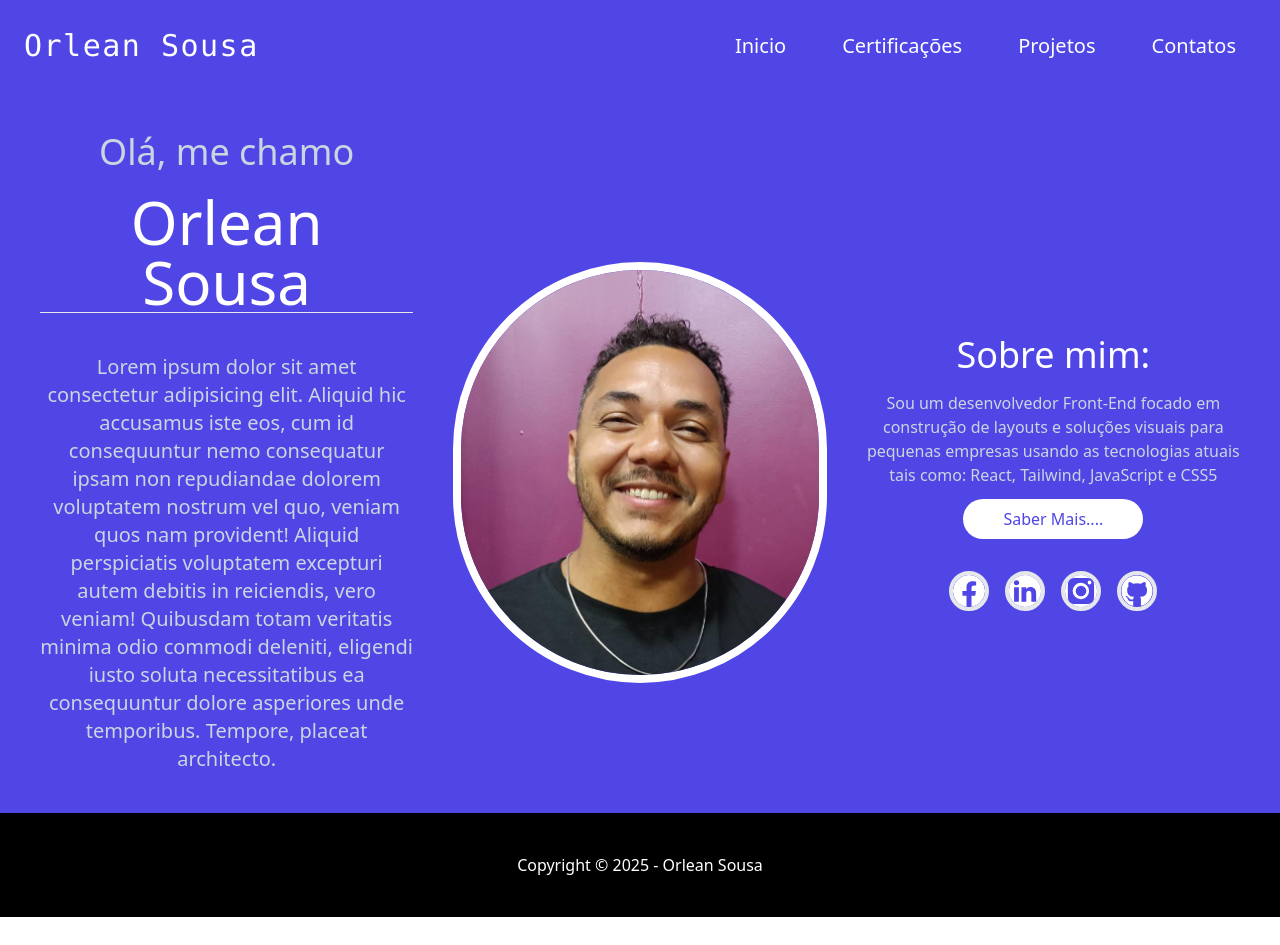
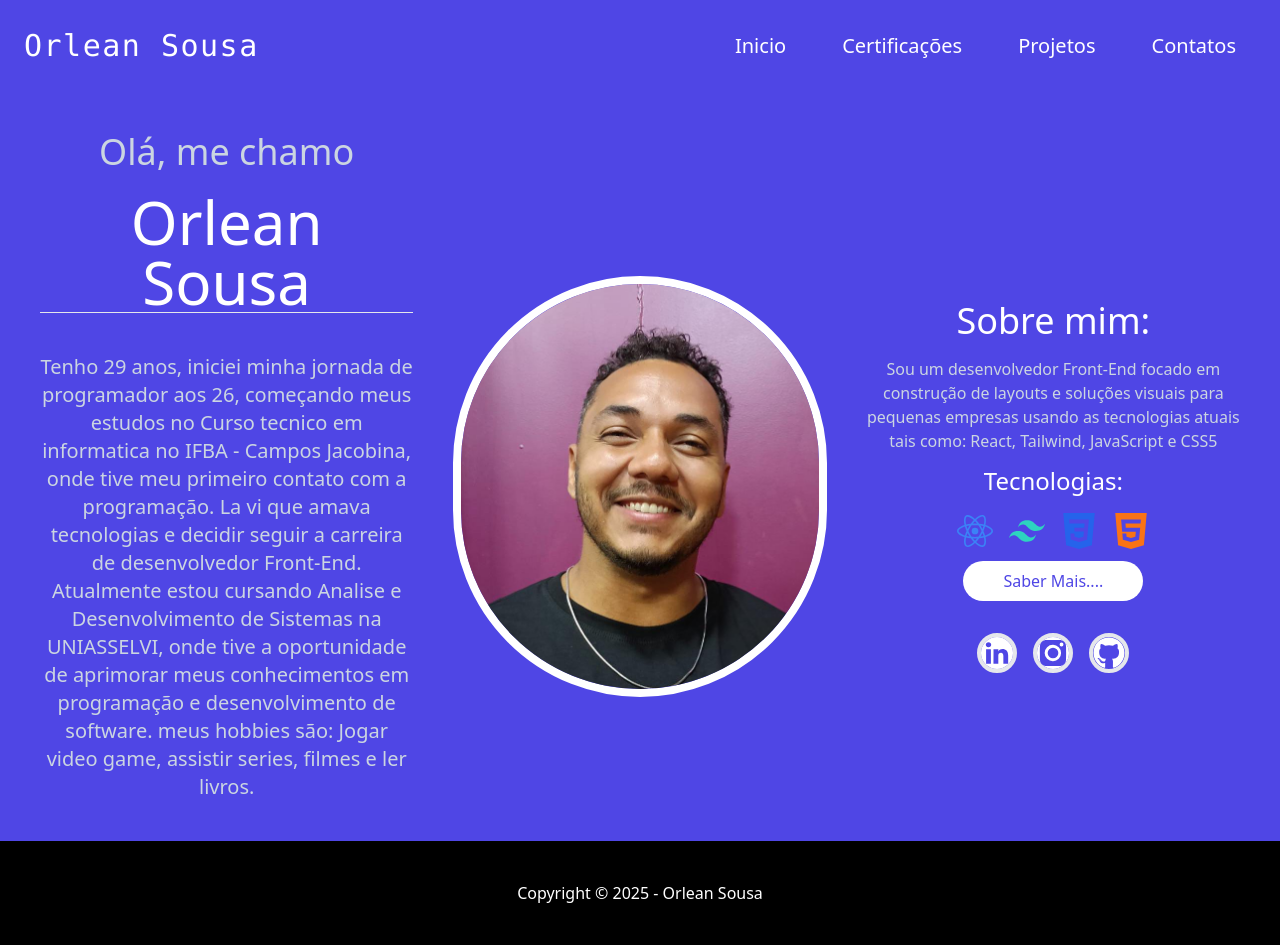
Before and after one commit to OrleanSousa/Portifolio, a React (Vite) app: page / in a window 1280 px wide. Before the commit the page ends 917 px from the top, so only its background shows below. Built offline with nearby package versions, Linux system fonts and the light colour scheme.

Commit message:
adicionado link para perfis e tecnologias estudadas

```diff
--- a/src/components/MainSection/Main.tsx
+++ b/src/components/MainSection/Main.tsx
@@ -1,6 +1,8 @@
-import { BsFacebook, BsLinkedin, BsInstagram } from "react-icons/bs"
+import {BsLinkedin, BsInstagram } from "react-icons/bs"
 import { FaGithub } from "react-icons/fa"
 import PicturePerfil from '../../../public/assets/foto1.jpg'
+import { Link } from "react-router-dom"
+import { SiCss3, SiHtml5, SiReact, SiTailwindcss } from "react-icons/si"
 
 
 const Main = () => {
@@ -11,15 +13,11 @@ const Main = () => {
         <p className="text-slate-300 text-4xl mb-5">Olá, me chamo</p>
         <h1 className="text-6xl ">Orlean Sousa</h1>
         <hr/>
-        <p className="mt-10 text-xl text-slate-300 font-sans">Lorem ipsum dolor sit amet consectetur
-          adipisicing elit. Aliquid hic accusamus iste eos,
-          cum id consequuntur nemo consequatur ipsam non repudiandae
-          dolorem voluptatem nostrum vel quo, veniam quos nam provident!
-        Aliquid perspiciatis voluptatem excepturi
-         autem debitis in reiciendis, vero veniam! Quibusdam
-         totam veritatis minima odio commodi deleniti, eligendi iusto
-         soluta necessitatibus ea consequuntur dolore asperiores unde temporibus.
-         Tempore, placeat architecto.</p>
+        <p className="mt-10 text-xl text-slate-300 font-sans">Tenho 29 anos, iniciei minha jornada de programador aos 26, começando meus estudos
+          no Curso tecnico em informatica no IFBA - Campos Jacobina, onde tive meu primeiro contato com a programação. La vi que amava tecnologias e decidir
+          seguir a carreira de desenvolvedor Front-End. Atualmente estou cursando Analise e Desenvolvimento de Sistemas na UNIASSELVI, onde tive a oportunidade
+          de aprimorar meus conhecimentos em programação e desenvolvimento de software. meus hobbies são: Jogar video game, assistir series, filmes e ler livros.
+        </p>
       </div>
       <div className="lg:w-1/3 items-center ssm:w-fit">
         <img src={PicturePerfil} alt="Foto de perfil"  width={150} height={150}
@@ -30,16 +28,24 @@ const Main = () => {
           <p className="text-slate-300 font-sans">Sou um desenvolvedor Front-End focado em construção de layouts e soluções visuais
         para pequenas empresas usando as tecnologias atuais tais como: React,
         Tailwind, JavaScript e CSS5</p>
-        <button className="bg-white text-indigo-600 px-10 py-2 my-3
+        <div className="mt-3 gap-4">
+          <h2 className="text-2xl">Tecnologias:</h2>
+          <div className="flex space-x-4 text-4xl mt-4">
+          <SiReact className="text-blue-500" />
+          <SiTailwindcss className="text-teal-400" />
+          <SiCss3 className="text-blue-600" />
+          <SiHtml5 className="text-orange-500" />
+       </div>
+        </div>
+        <Link to='/contact' className="bg-white text-indigo-600 px-10 py-2 my-3
         rounded-full hover:bg-indigo-800 hover:text-white">
           Saber Mais....
-          </button>
+          </Link>
 
           <div className="flex mt-5 space-x-4 cursor-pointer">
-                <BsFacebook size={40} className="border-4 hover:border-indigo-800 rounded-full"/>
-                <BsLinkedin size={40} className="border-4 hover:border-indigo-800 rounded-full"/>
-                <BsInstagram size={40} className="border-4 hover:border-indigo-800 rounded-full"/>
-                <FaGithub size={40} className="border-4 hover:border-indigo-800 rounded-full"/>
+                <a href="https://www.linkedin.com/in/orlean-silva-224489190/" target="_blank" rel="noopener noreferrer"><BsLinkedin size={40} className="border-4 hover:border-indigo-800 rounded-full"/></a>
+                <a href="https://www.instagram.com/orl_ean/" target="_blank" rel="noopener noreferrer"><BsInstagram size={40} className="border-4 hover:border-indigo-800 rounded-full"/></a>
+                <a href="https://github.com/OrleanSousa" target="_blank" rel="noopener noreferrer"><FaGithub size={40} className="border-4 hover:border-indigo-800 rounded-full"/></a>
           </div>
       </div>
     </section>
```
